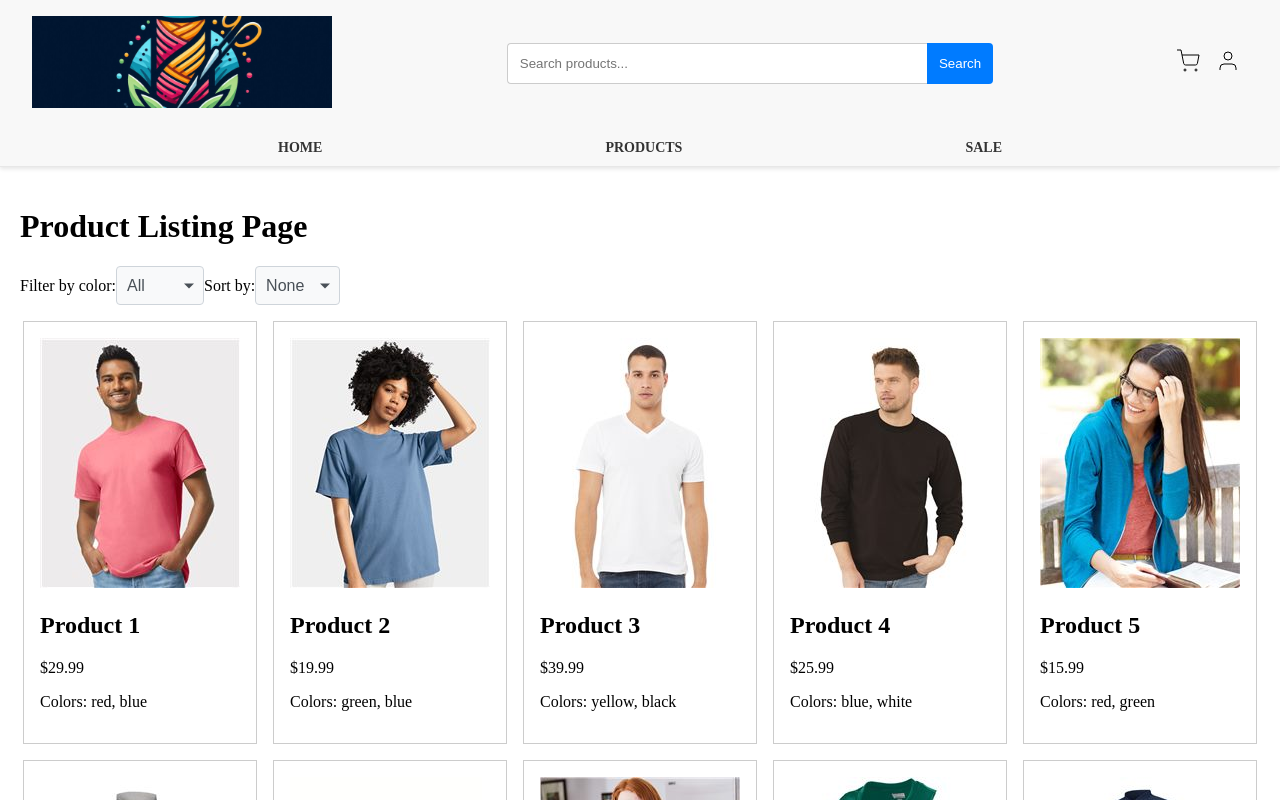
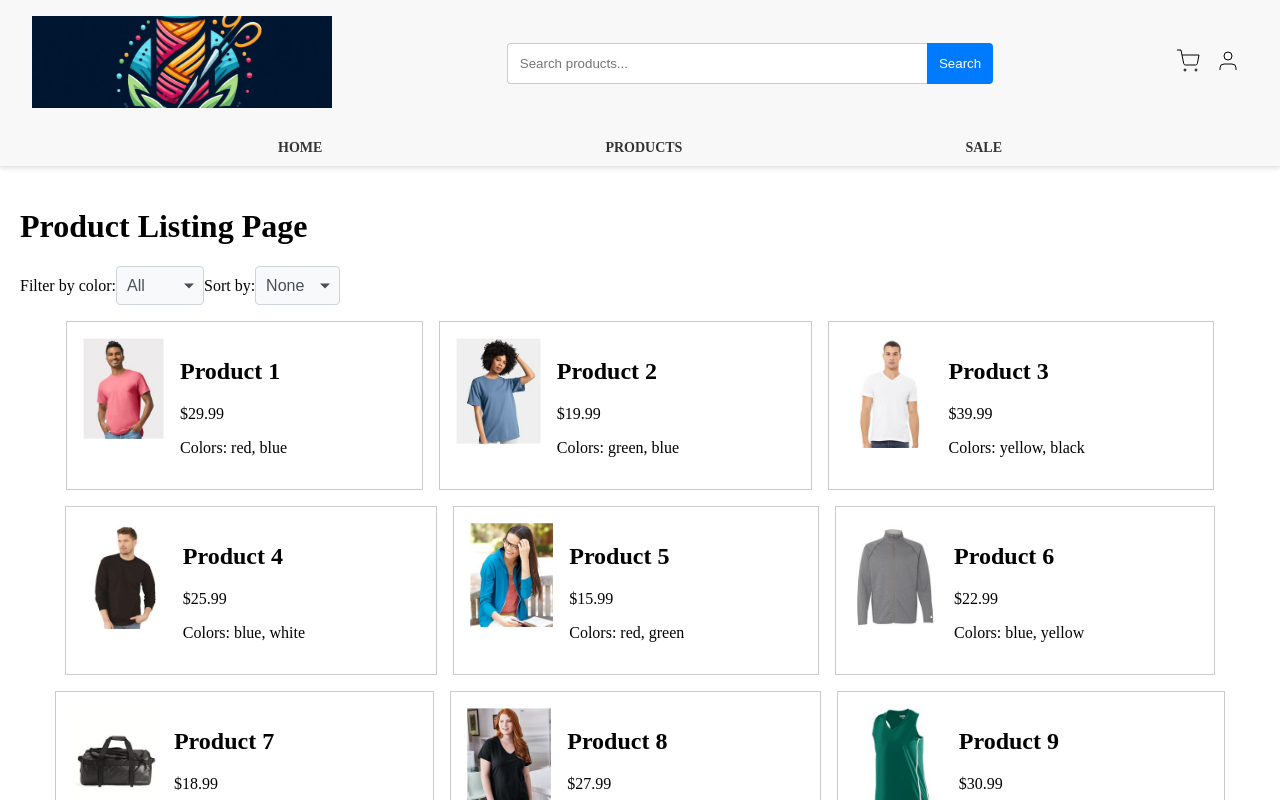
Before and after one commit to vschaeidt/sr-front-end-challenge, a React (Create React App) app: page / in a window 1280 px wide. Built offline with nearby package versions, Linux system fonts and the light colour scheme.

Commit message:
feat: make product cards a grid with the image taking 25% of width

```diff
--- a/src/components/product/ProductCard.css
+++ b/src/components/product/ProductCard.css
@@ -1,5 +1,26 @@
 .product-card {
     border: 1px solid #ccc;
     padding: 16px;
-    width: 200px;
+
+    /* Create a grid layout */
+    display: grid;
+    grid-template-columns: 25% 1fr;
+    gap: 16px;
+    align-items: start;
 }
+
+/* Style the image container */
+.product-card-image {
+    grid-column: 1;
+}
+
+/* Style the content container */
+.product-card-content {
+    grid-column: 2;
+}
+
+/* Ensure the image fills its container */
+.product-card-image img {
+    width: 100%;
+    height: auto;
+}
--- a/src/components/product/ProductCard.js
+++ b/src/components/product/ProductCard.js
@@ -6,10 +6,14 @@ import "./ProductCard.css";
 function ProductCard({ product }) {
     return (
         <div className="product-card">
-            <Img src={product.image} alt={product.name} />
-            <h2>{product.name}</h2>
-            <p>${product.price.toFixed(2)}</p>
-            <p>Colors: {product.colors.join(", ")}</p>
+            <div className="product-card-image">
+                <Img src={product.image} alt={product.name} />
+            </div>
+            <div className="product-card-content">
+                <h2>{product.name}</h2>
+                <p>${product.price.toFixed(2)}</p>
+                <p>Colors: {product.colors.join(", ")}</p>
+            </div>
         </div>
     );
 }
```
